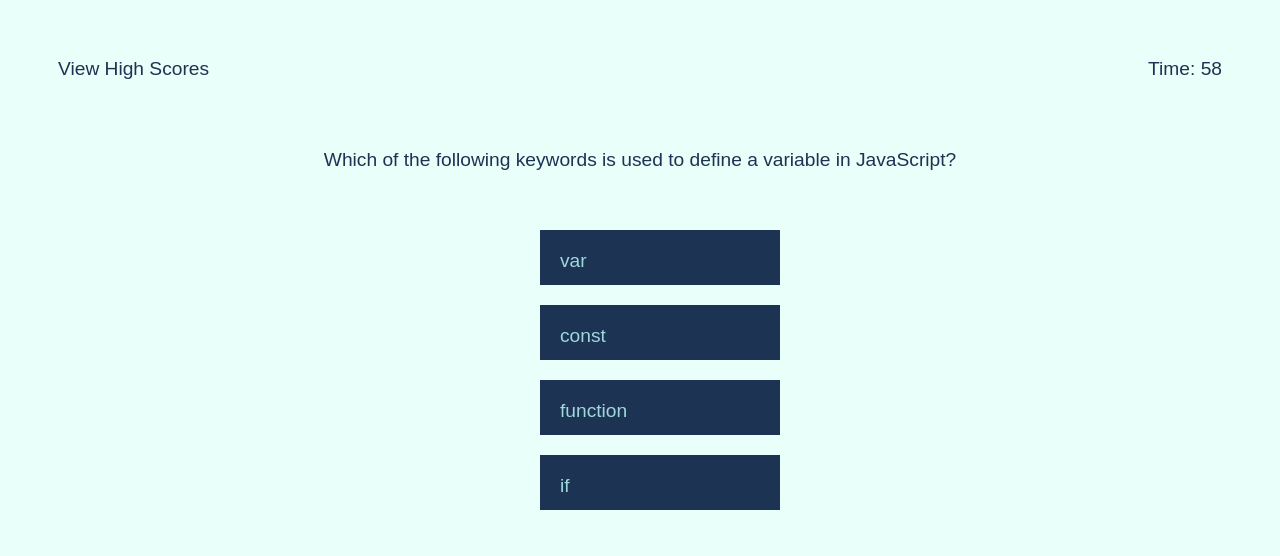
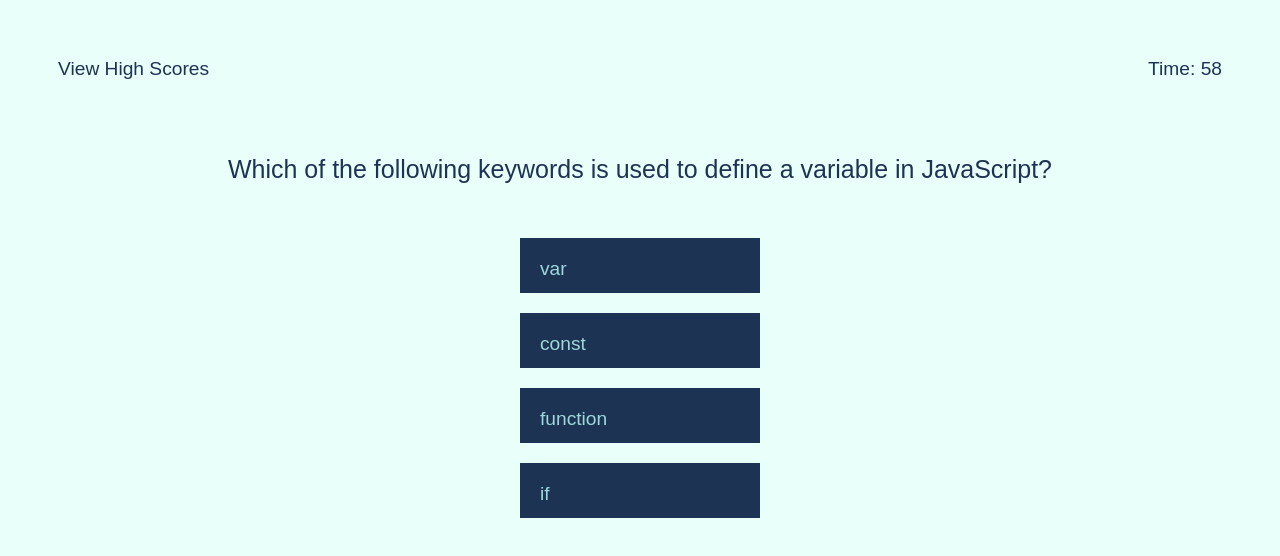
Before and after one commit to Hephaestus01/cbc-m4_challenge, a plain HTML site: page index.html in a window 1280 px wide. Both pictures are taken after a click on the button "Start Quiz". Drawn offline with Linux system fonts and the light colour scheme.

Commit message:
css edits and README.md update

```diff
--- a/assets/style.css
+++ b/assets/style.css
@@ -47,9 +47,10 @@ header {
 
 #intro p {
     margin: 0 auto;
-    width: 50%;
+    width: 40%;
     text-align: justify;
     padding-bottom: 20px;
+    font-size: 25px;
 }
 
 /* question styles */
@@ -61,8 +62,15 @@ header {
     flex-direction: column;
 }
 
-#list-section {
+.question-section p {
+    font-size: 25px;
+}
+
+.list-section {
     display:flex;
+    flex-direction: column;
+    align-items: center;
+    padding: 0;
 
 }
 
@@ -73,7 +81,7 @@ header {
     width: 200px;
     height: 15px;
     padding: 20px;
-    margin: 20px;
+    margin: 10px;
     text-align: center;
 }
 
```
Also changed, not shown: 1 other file.
